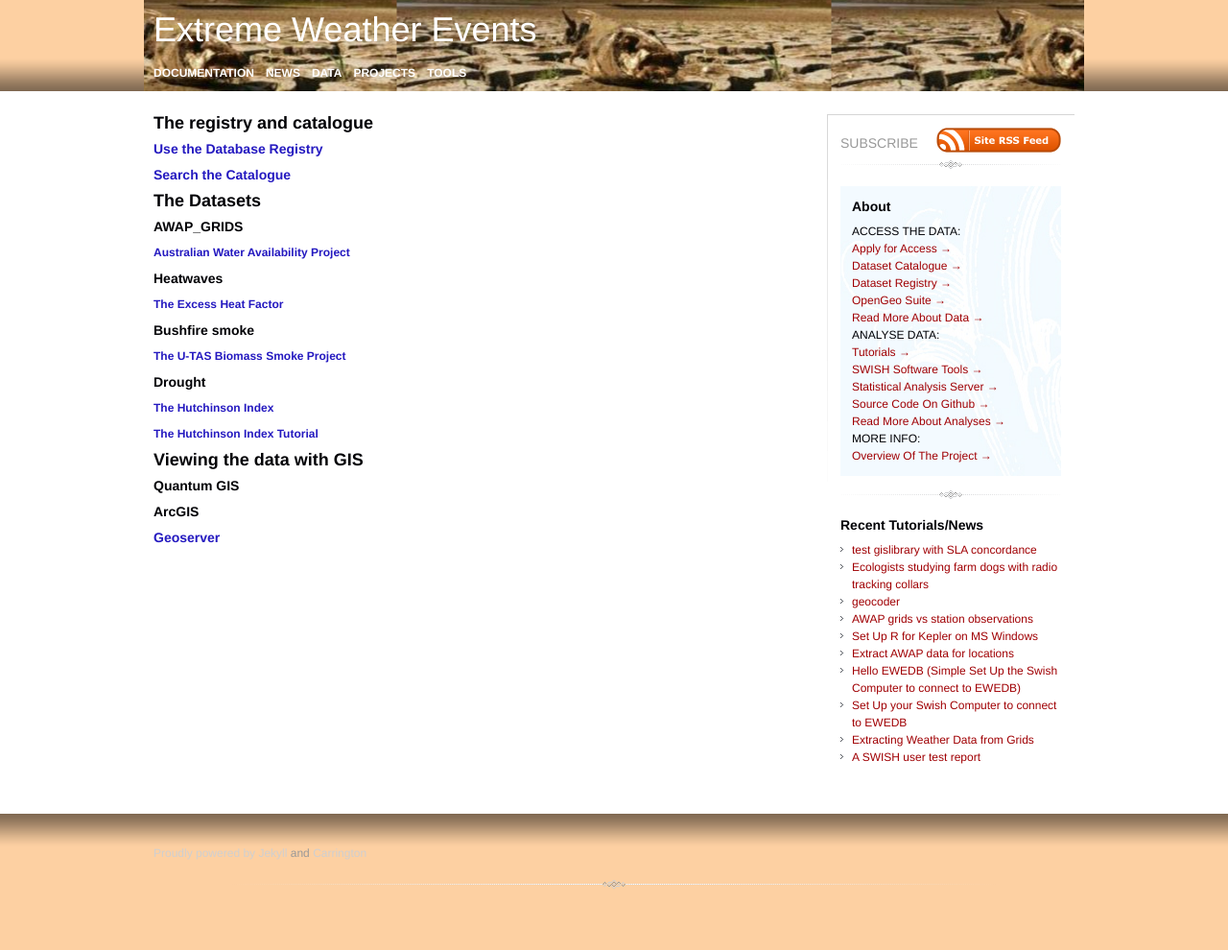
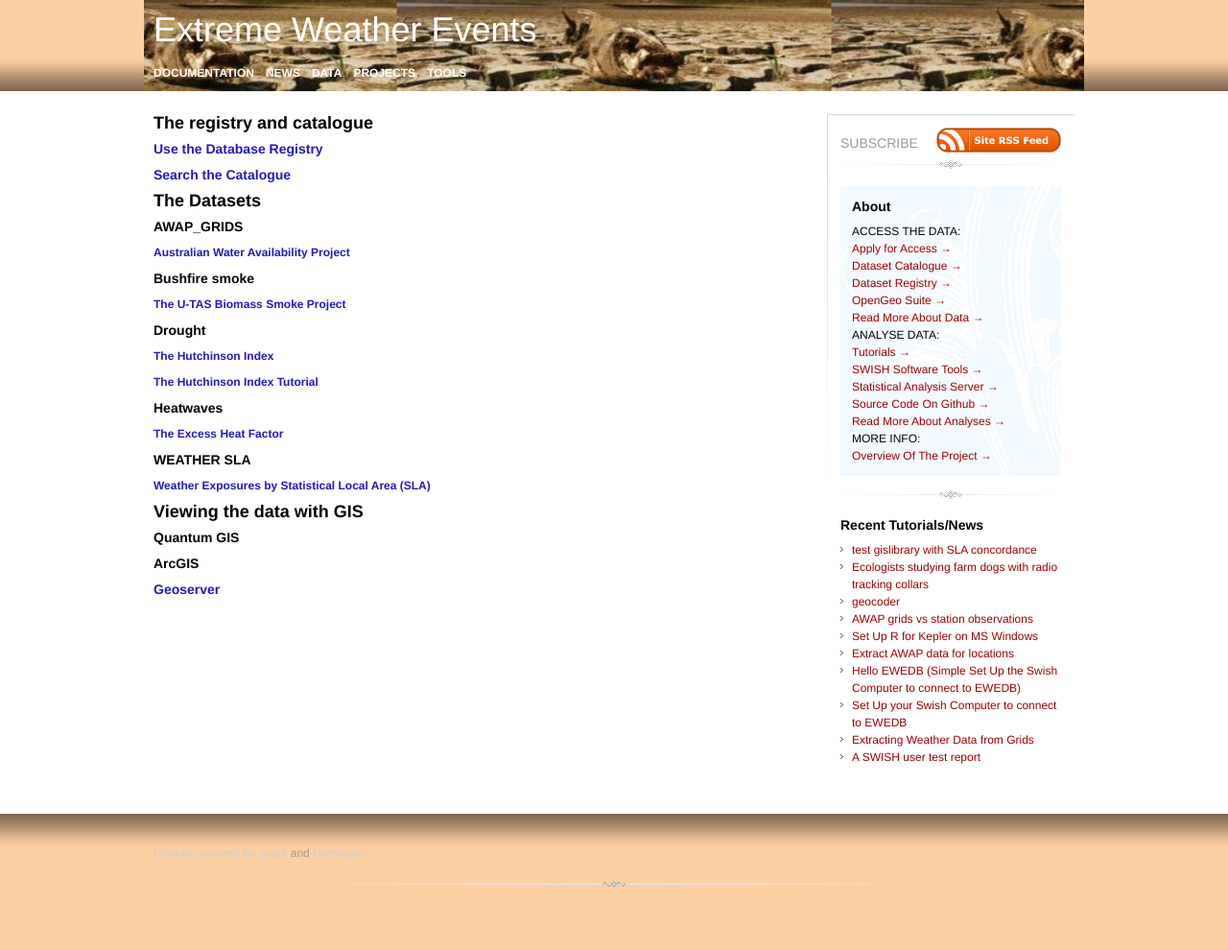
Before and after one commit to swish-climate-impact-assessment/swish-climate-impact-assessment.github.com, a Jekyll site: the page built from EWE.md, in a window 1280 px wide. Shown: the whole page at 96% size. Built offline with Jekyll 4.4.1, drawn with Linux system fonts in a browser that asks for light colours; nearby versions of some CDN libraries; Markdown is read by kramdown in place of the engine named in the settings; comment, search, counter and statistics services are not loaded.

Commit message:
ADD LANDING PAGE FOR WEATHER SLA

```diff
--- a/EWE.md
+++ b/EWE.md
@@ -22,7 +19,13 @@
 #### [The Hutchinson Index](https://github.com/ivanhanigan/HutchinsonDroughtIndex)
 #### [The Hutchinson Index Tutorial](/EWE/HutchinsonDroughtIndex/HutchinsonDroughtIndex.html)
 
+### Heatwaves
+#### [The Excess Heat Factor](https://github.com/swish-climate-impact-assessment/ExcessHeatIndices)
+
+### WEATHER SLA
+#### [Weather Exposures by Statistical Local Area (SLA)](/metadata/WEATHER_SLA.html)
+
 ## Viewing the data with GIS
 ### Quantum GIS
 ### ArcGIS
-### [Geoserver](http://115.146.94.209:8181/geoserver)
+### [Geoserver](http://115.146.93.225:8181/geoserver)
```
Also changed, not shown: other parts of EWE.md (+0 -3 lines), metadata/WEATHER_SLA.md (added, +17 -0 lines).
